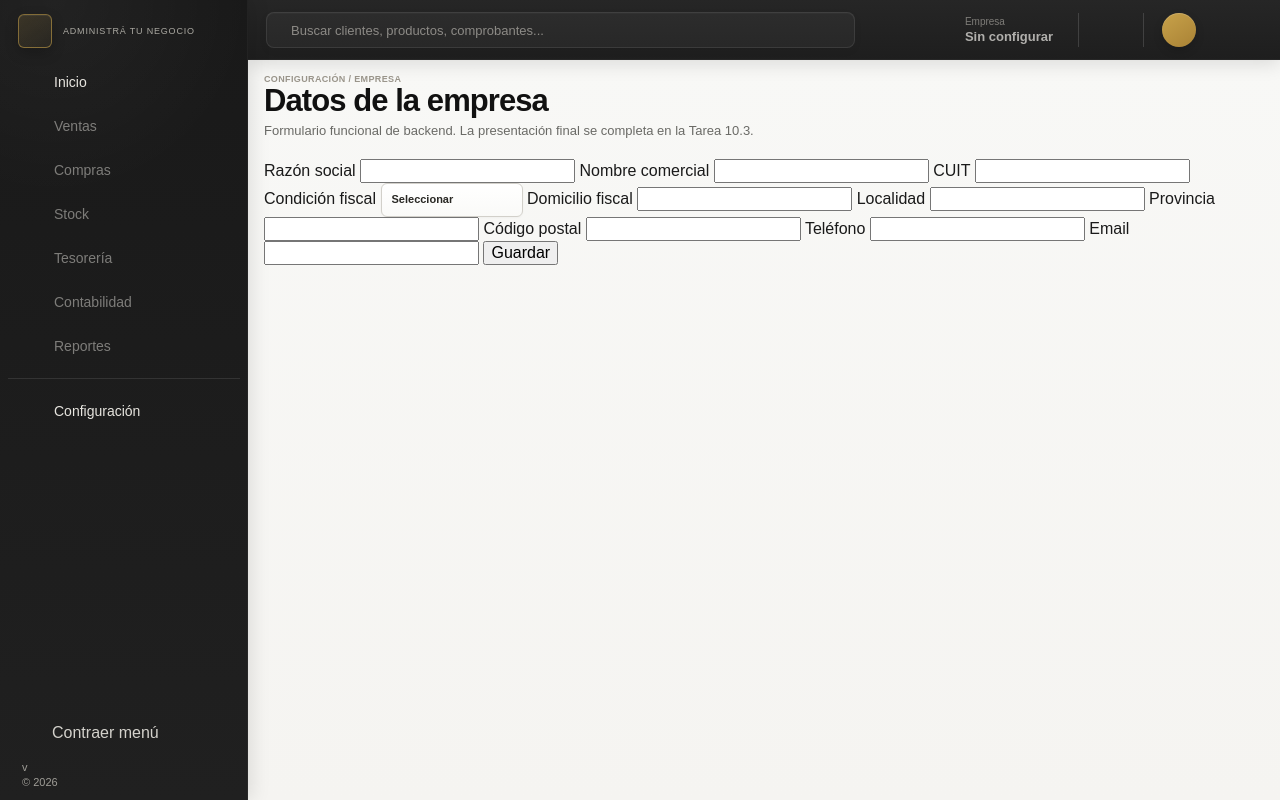
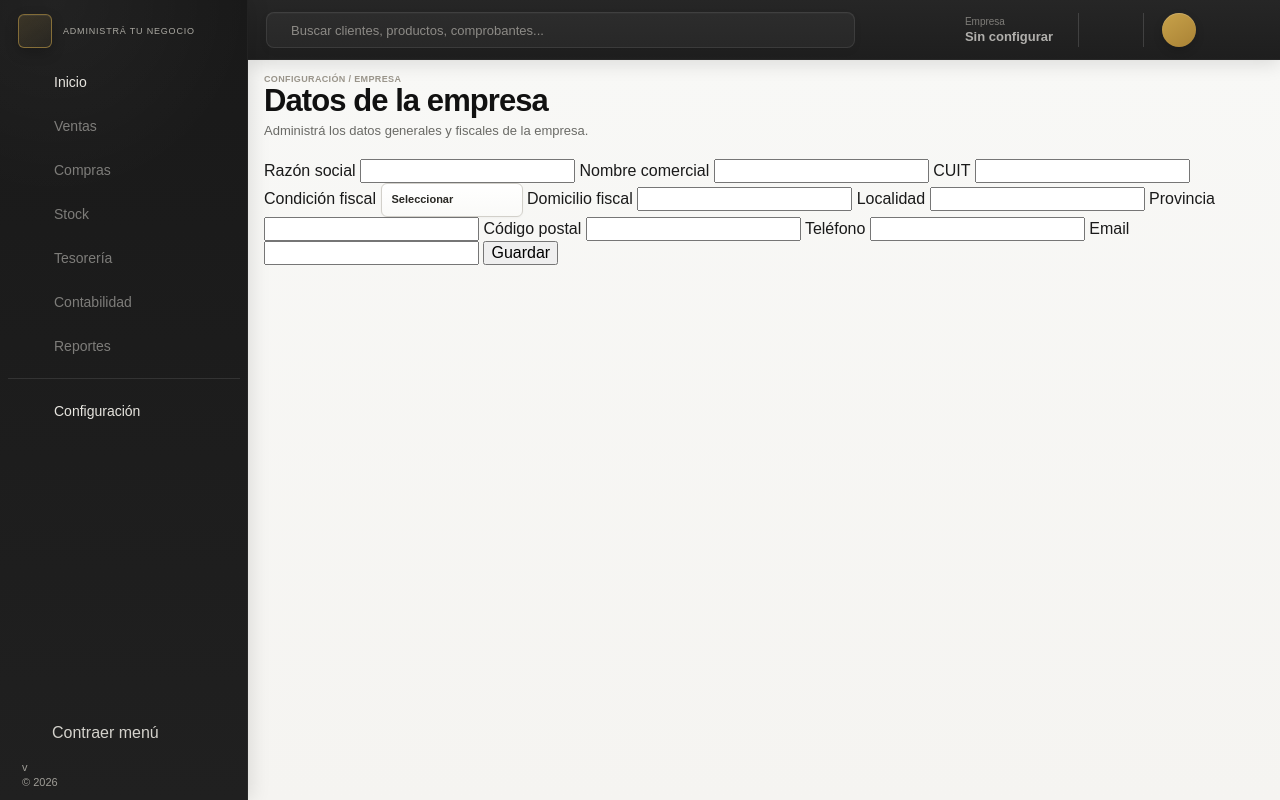
Before and after one commit to Nerpiti86/NeriSoft, a FastAPI app: template app/templates/company.html in a window 1280 px wide. Run offline with FastAPI, Linux system fonts and the light colour scheme; the template is opened without the code that fills it, so the values that code supplies are empty; parts of the project's set-up code (start-up, migrations or seed data) failed here and were passed over; some libraries are stand-ins or nearby versions; some web fonts are replaced.

Commit message:
fix: remove temporary company form copy

```diff
--- a/app/templates/company.html
+++ b/app/templates/company.html
@@ -8,7 +8,7 @@
         <div>
             <div class="settings-breadcrumb">Configuración / Empresa</div>
             <h1>Datos de la empresa</h1>
-            <p>Formulario funcional de backend. La presentación final se completa en la Tarea 10.3.</p>
+            <p>Administrá los datos generales y fiscales de la empresa.</p>
         </div>
     </header>
 
```
